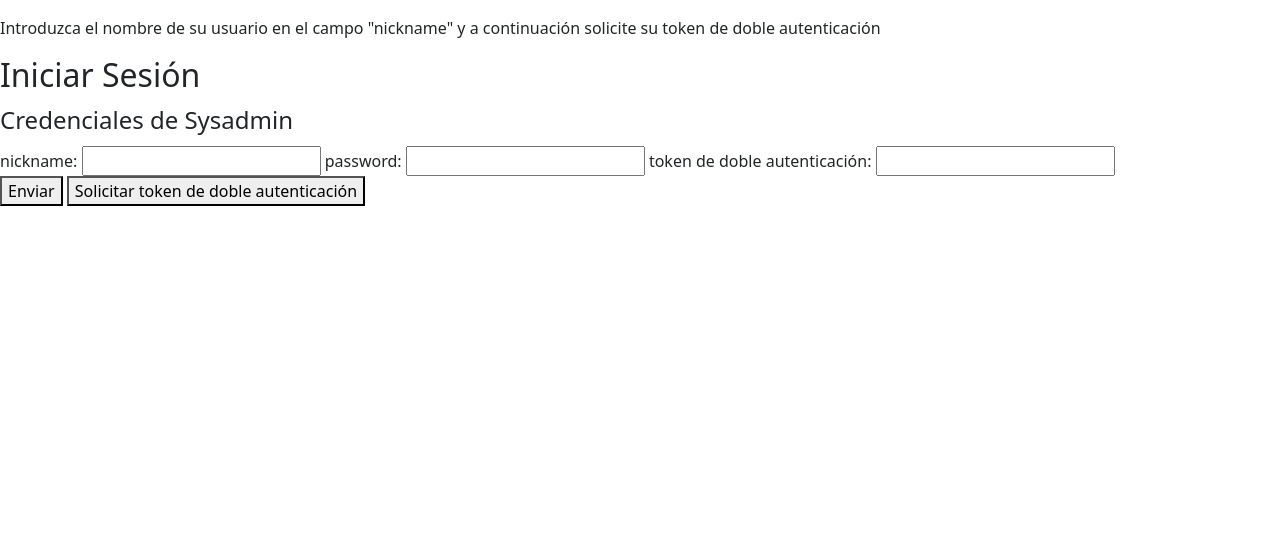
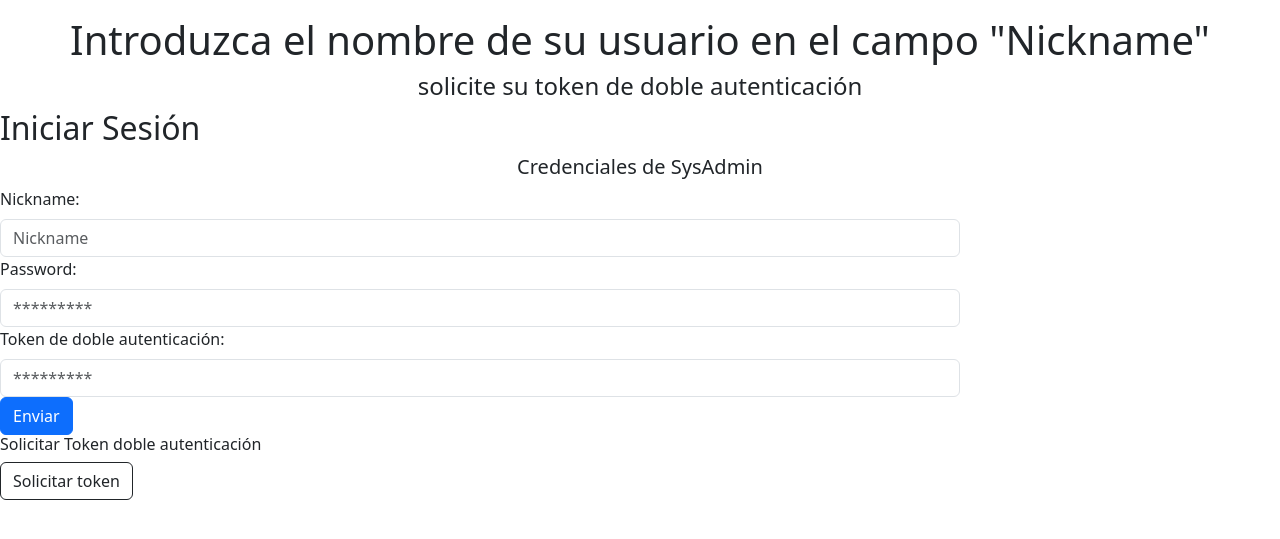
Before and after one commit to progseg/serverpulse, a Django app: page /serverpulse/login_sys_admin in a window 1280 px wide. Shown: the part 48-587 px from the top of the page. Run offline with Django 4.2, Linux system fonts and the light colour scheme.

Commit message:
Update login_sys_admin.html

```diff
--- a/auth_app/templates/login_sys_admin.html
+++ b/auth_app/templates/login_sys_admin.html
@@ -4,8 +4,11 @@
 {% endblock %}
 {% block content %}
     <div id="loading-message" hidden='True'>Por favor, espera mientras se envía el token...</div>
+    <div class="page-header">
+       <h1 style="text-align: center;">Introduzca el nombre de su usuario en el campo "Nickname"</h1>
+       <h4 style="text-align: center;">solicite su token de doble autenticación</h4>
+    </div>
 
-    <p>Introduzca el nombre de su usuario en el campo "nickname" y a continuación solicite su token de doble autenticación</p>
     {% if messages %}
         <ul class='messages'>
         {% for message in messages %}
@@ -18,21 +21,32 @@
         {% csrf_token %}
         <section>
             <h2>Iniciar Sesión</h2>
+            <h5 style="text-align: center;">Credenciales de SysAdmin</h5>
 
             <fieldset>
-                <legend>Credenciales de Sysadmin</legend>
+            <form action="/action_page.php" class="was-validated">
+                <div class="login">
+                <div class="col-md-9">
+                    <label for='nickname' class="form-label" >Nickname:</label>
+                    <input type="text" class="form-control" id="nickname" placeholder="Nickname" name="nickname">
+                </div>
 
-                <label for='nickname'>nickname:</label>
-                <input type='text' id='nickname', name='nickname'></input>
+                <div class="col-md-9">
+                    <label for="password" class="form-label">Password:</label>
+                    <input type="password" class="form-control" id="password" placeholder="*********" name="password" autocomplete='off'>
+                </div>
 
-                <label for='password'>password:</label>
-                <input type='password' id='password', name='password' autocomplete='off'></input>
+                <div class="col-md-9">
+                    <label for='token_double_auth' class="form-label" >Token de doble autenticación:</label>
+                    <input type="password" class="form-control" id='token_double_auth' placeholder="*********" name="token_double_auth" autocomplete='off'>
+                </div>
 
-                <label for='token_double_auth'>token de doble autenticación:</label>
-                <input type='password' id='token_double_auth', name='token_double_auth' autocomplete='off'></input>
+                <button type="submit" class="btn btn-primary">Enviar</button>
+                <h6>Solicitar Token doble autenticación</h6>
+                <button type='button' class="btn btn-outline-dark" class="btn btn-dark" id="bttn_request_token">Solicitar token</button>
+                </div>
+
+            </form>
             </fieldset>
         </section>
-
-    <button type='submit'>Enviar</button>
-    <button type='button' id="bttn_request_token">Solicitar token de doble autenticación</button>
 {% endblock %}
```
